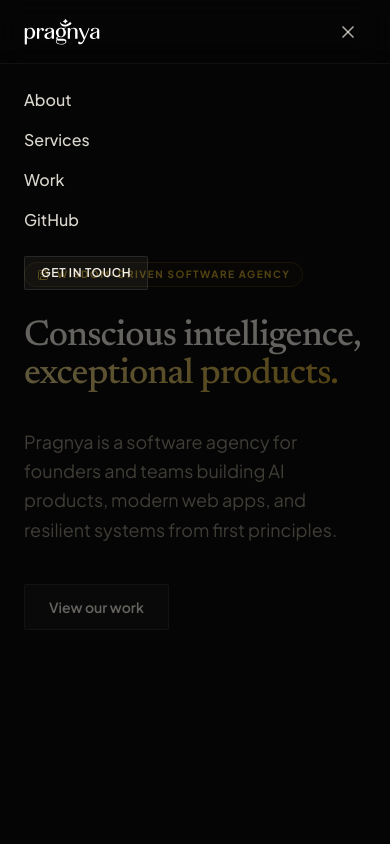
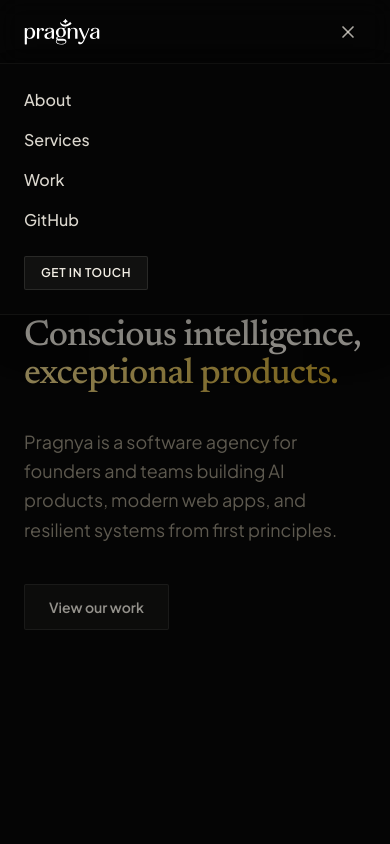
Before and after one commit to pragnya-works/pragnya, a Next.js app: page / in a window 390 px wide. Both pictures are taken after a click on the button "Open menu". Shown: the top 844 px of the page. Built offline with nearby package versions, Linux system fonts and the light colour scheme.

Commit message:
fix: stronger backdrop blur and solid menu panel for mobile menu
Co-Authored-By: Shubhojeet Bera <shubhobera98@gmail.com>

```diff
--- a/components/MobileMenu.tsx
+++ b/components/MobileMenu.tsx
@@ -36,14 +36,19 @@ export function MobileMenu() {
       </button>
 
       <div
-        className={`absolute inset-x-0 top-16 flex h-[calc(100vh-4rem)] flex-col items-start justify-start bg-ink/60 p-6 shadow-2xl backdrop-blur-2xl transition-all duration-300 ease-out ${
+        className={`absolute inset-x-0 top-16 h-[calc(100vh-4rem)] bg-ink/40 backdrop-blur-[120px] transition-all duration-300 ease-out ${
           open
             ? "pointer-events-auto opacity-100 translate-y-0"
             : "pointer-events-none opacity-0 -translate-y-2"
         }`}
         aria-hidden={!open}
+        onClick={() => setOpen(false)}
       >
-        <nav className="flex w-full max-w-xs flex-col gap-4" aria-label="Mobile navigation">
+        <nav
+          className="flex w-full flex-col gap-4 border-b border-paper/5 bg-ink p-6 shadow-2xl"
+          aria-label="Mobile navigation"
+          onClick={(e) => e.stopPropagation()}
+        >
           {links.map((link) => (
             <a
               key={link.href}
```
